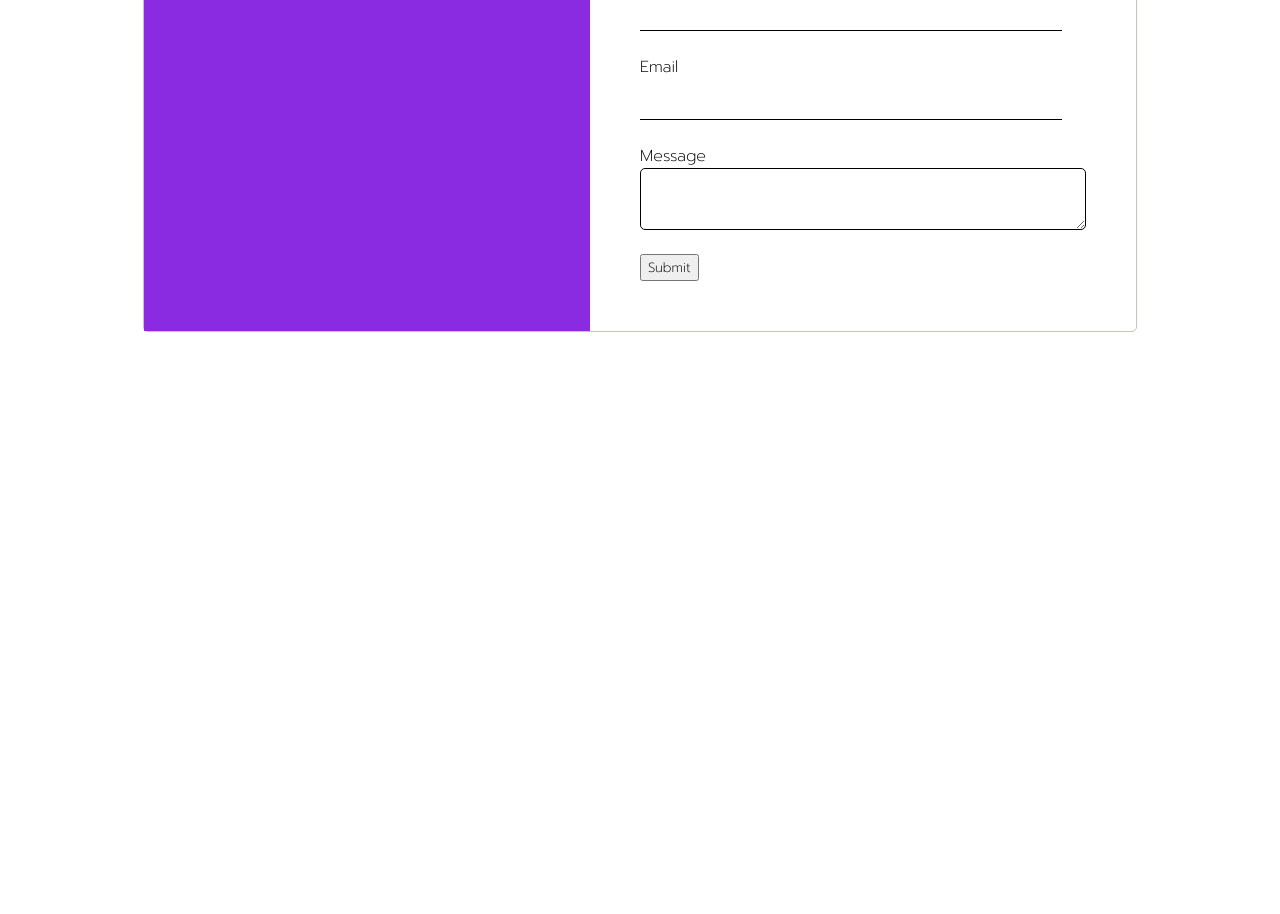
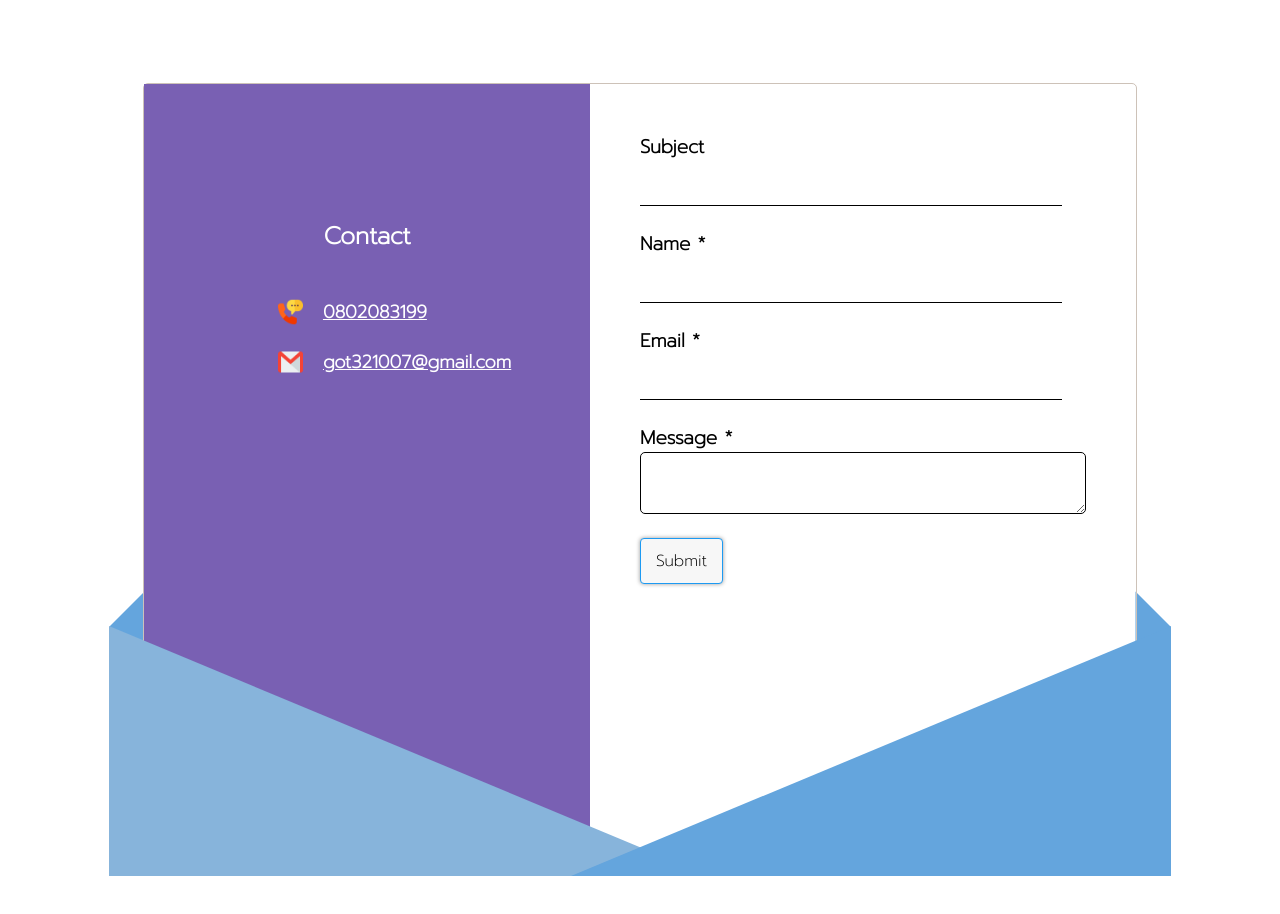
Before and after one commit to thanikth/resume, a React (Create React App) app: page / in a window 1280 px wide. Shown: the part 3600-4514 px from the top of the page. Before the commit the page ends 4060 px from the top, so only its background shows below. Built offline with nearby package versions, Linux system fonts and the light colour scheme.

Commit message:
page contact

```diff
--- a/public/index.html
+++ b/public/index.html
@@ -15,6 +15,7 @@
     * {
       font-family: 'Prompt', sans-serif;
       margin: 0;
+      -webkit-font-smoothing: antialiased;
     }
   </style>
 </head>
--- a/src/components/Contact/contact.css
+++ b/src/components/Contact/contact.css
@@ -1,28 +1,67 @@
 .contact {
   max-width: 1240px;
-  position: relative;
-  margin: 10% auto;
+  margin: 20% auto;
+  height: 790px;
+  padding-top: 10%;
 }
 .contact-con {
   width: 80%;
+  height: 100%;
+  position: relative;
   display: flex;
   margin: 0 auto;
   border: 1px solid #cdc2b8;
   border-radius: 5px;
-  /* padding: 5px 5px; */
-  /* background-color: #999; */
 }
 .my-contact {
   width: 50%;
-  background-color: blueviolet;
+  background-color: #7960b3;
 }
+
+.my-contact-con {
+  margin-top: 10%;
+  display: flex;
+  justify-content: center;
+  flex-direction: column;
+  /* align-items: center; */
+}
+
+.my-contact-con .info-contact {
+  margin: 0 auto;
+  display: flex;
+  padding-top: 20%;
+  font-size: 24px;
+  font-weight: bold;
+  color: #ffffff;
+}
+.my-contact-con .info-contact:nth-child(2n) {
+  margin: 0 50% 0 30%;
+  padding-top: 10%;
+  font-size: 18px;
+}
+.my-contact-con .info-contact:nth-child(3) {
+  margin: 0 50% 0 30%;
+  padding-top: 5%;
+  font-size: 18px;
+}
+
+.my-contact-con .info-contact img {
+  width: 25px;
+  margin-right: 20px;
+}
+
+.my-contact-con .info-contact a {
+  color: #ffffff;
+}
+
 .contact form {
   width: 50%;
   padding: 5% 5%;
-  /* background-color: burlywood; */
+  /* background-color: ; */
 }
 
-.contact form input[type='text'] {
+.contact form input[type='text'],
+.contact form input[type='email'] {
   width: 90%;
   transition: 0.5s;
   padding: 10px;
@@ -30,6 +69,30 @@
   border: none;
   border-bottom: 1px solid;
   outline: none;
+  font-size: 16px;
+}
+button {
+  color: #000000;
+  background-color: #f7f7f7;
+  border: 1px solid #1d9af2;
+  border-radius: 4px;
+  padding: 10px 15px 10px 15px;
+  cursor: pointer;
+  height: auto;
+  font-size: 16px;
+  box-shadow: 0 0 4px #999;
+  background-position: center;
+  transition: background 0.8s;
+}
+button:hover {
+  background: #47a7f5 radial-gradient(circle, transparent 1%, #47a7f5 1%)
+    center/15000%;
+  color: white;
+}
+button:active {
+  background-color: #ffffff;
+  background-size: 100%;
+  transition: background 0s;
 }
 
 .contact form .item:focus {
@@ -55,3 +118,79 @@
   display: flex;
   flex-direction: column;
 }
+.title-contact-mobile {
+  display: none;
+}
+
+.contact .mail {
+  content: '';
+  border-bottom: 250px solid #87b4db;
+  border-right: 600px solid transparent;
+  position: absolute;
+  bottom: -2px;
+  left: -35px;
+}
+.contact .mail:nth-child(2n) {
+  border-right: none;
+  border-bottom: 250px solid #64a5dd;
+  border-left: 600px solid transparent;
+  left: auto;
+  right: -35px;
+}
+
+.contact .top-mail {
+  content: '';
+  border-bottom: 35px solid #64a5dd;
+  border-left: 35px solid transparent;
+  border-right: 35px solid transparent;
+  position: absolute;
+  bottom: 230px;
+  left: -52px;
+  transform: rotate(-90deg);
+  z-index: -5;
+}
+
+.contact .top-mail:nth-child(2n) {
+  left: auto;
+  right: -52px;
+  border-bottom: 35px solid #64a5dd;
+  border-right: 35px solid transparent;
+  transform: rotate(90deg);
+}
+
+@media screen and (max-width: 540px) {
+  .contact {
+    height: auto;
+    /* padding-top: 15%; */
+  }
+  .contact-con {
+    width: 90%;
+    height: auto;
+  }
+  .my-contact {
+    display: none;
+  }
+  .contact .mail {
+    display: none;
+  }
+  .contact .top-mail {
+    display: none;
+  }
+  .contact form {
+    width: 100%;
+  }
+  .contact form input[type='text'],
+  .contact form input[type='email'] {
+    width: 80%;
+  }
+  .contact form .item:focus {
+    width: 90%;
+  }
+  .title-contact-mobile {
+    display: block;
+    text-align: center;
+  }
+  button {
+    width: 100%;
+  }
+}
--- a/src/components/Contact/contact.js
+++ b/src/components/Contact/contact.js
@@ -1,6 +1,8 @@
 import React, { useState } from 'react'
 import './contact.css'
 import emailjs from '@emailjs/browser'
+import iconGmail from '../../img/gmail.png'
+import iconPhone from '../../img/phone.png'
 
 function Contact() {
     const [result, setResult] = useState(false)
@@ -25,30 +27,56 @@ function Contact() {
         <div className="contact" id='contact'>
             <div className="contact-con">
                 <div className="my-contact">
-                    test
+                    <div className="my-contact-con">
+                        {/* <img src={imgContact} alt="" /> */}
+                        <div className="info-contact">
+                            Contact
+                        </div>
+                        <div className="info-contact">
+                            <img src={iconPhone} alt="" />
+                            <a href="tel:+66802083199">0802083199</a>
+                        </div>
+                        <div className="info-contact">
+                            <img src={iconGmail} alt="" />
+                            <a href="mailto:got321007@gmail.com">got321007@gmail.com</a>
+                        </div>
+                    </div>
                 </div>
                 <form onSubmit={sendEmail}>
                     <div className="form-con">
-                        <label>Subject</label>
-                        <input className='item' type="text" name="subject" required />
+                        <div className="title-contact-mobile">
+                            <h2>Contact</h2>
+                            <br />
+                        </div>
+                        <h3>Subject</h3>
+                        <input className='item' type="text" name="subject" />
                         <br />
 
-                        <label>Name</label>
+                        <h3>Name *</h3>
                         <input className='item' type="text" name="from_name" required />
                         <br />
 
-                        <label>Email</label>
-                        <input className='item' type="text" name="from_email" required />
+                        <h3>Email *</h3>
+                        <input className='item' type="email" name="from_email" required />
                         <br />
 
-                        <label>Message</label>
-                        <textarea name="message" />
+                        <h3>Message *</h3>
+                        <textarea name="message" required />
                         <br />
                     </div>
-                    <input type="submit" value="Submit" />
+                    <button>Submit</button >
                     <div className="label-submit">{result ? <p>test</p> : null}</div>
                 </form >
+                <div className="mail">
+                </div>
+                <div className="mail">
+                </div>
+                <div className="top-mail">
+                </div>
+                <div className="top-mail">
+                </div>
             </div>
+
 
         </div >
     )
```
Also changed, not shown: src/img/gmail.png (added), src/img/phone.png (added).
